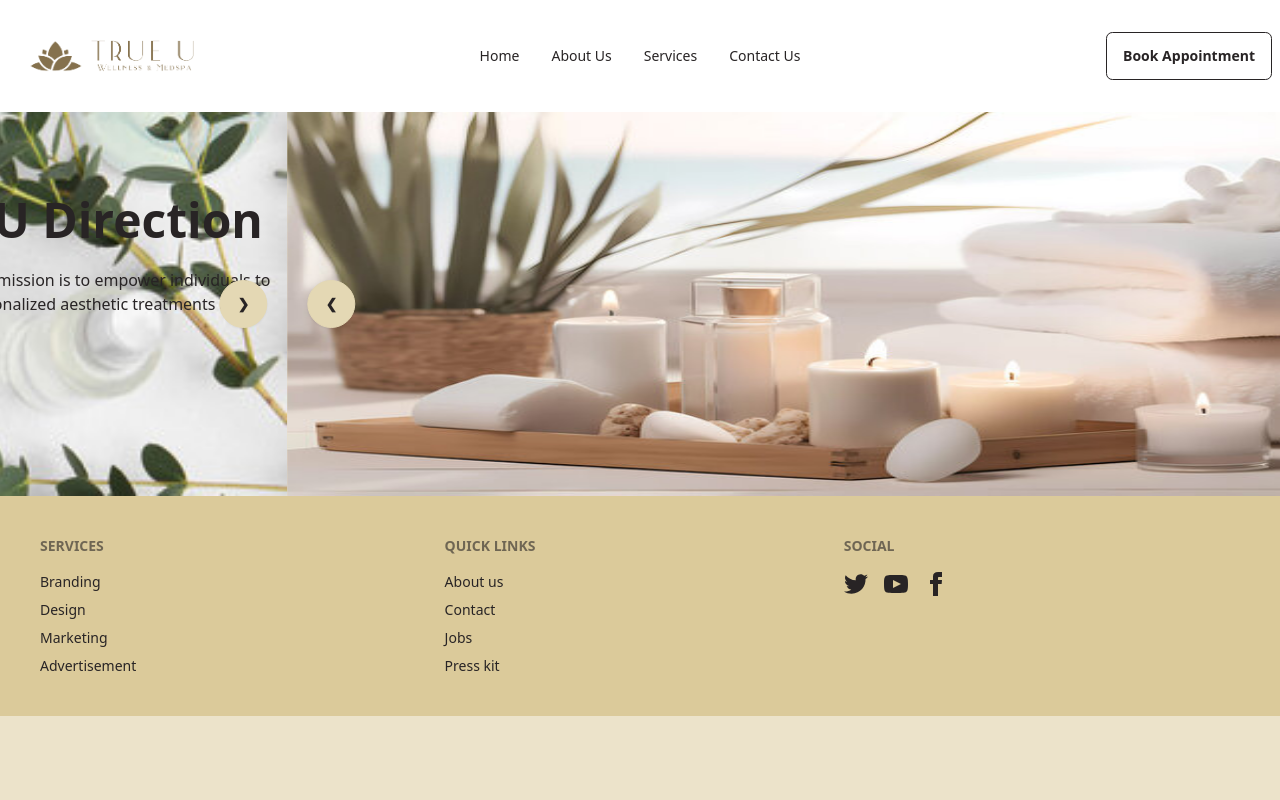
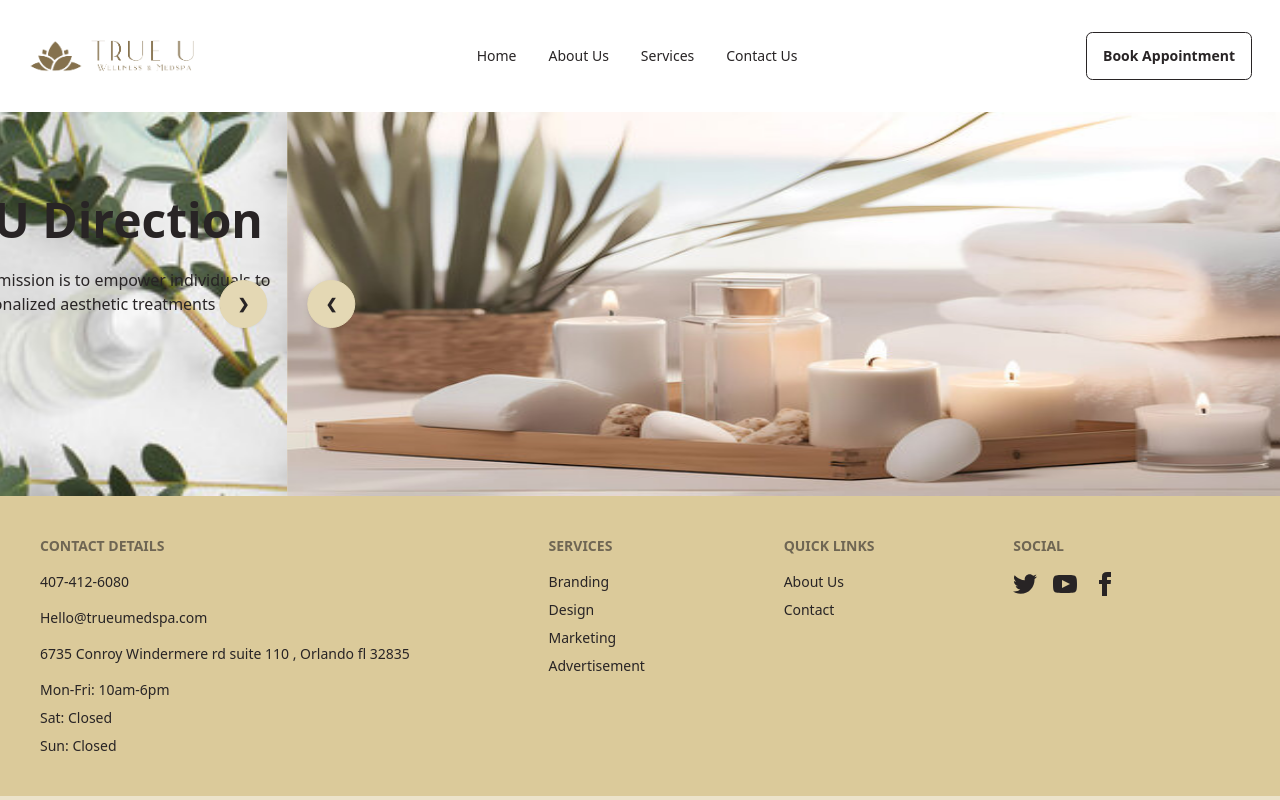
Before and after one commit to finnickyfinn/fuzzy-engine, a React (Create React App) app in the folder my-app/: page / in a window 1280 px wide. Built offline with nearby package versions, Linux system fonts and the light colour scheme.

Commit message:
Updated Footer from boilerplate code, next is services rehash

```diff
--- a/my-app/src/Components/Footer.js
+++ b/my-app/src/Components/Footer.js
@@ -1,8 +1,20 @@
 import React from 'react'
+import { Link } from "react-router-dom"
+
 
 function Footer(){
     return(
         <footer className="footer  p-10 bg-base-300 text-base-content">
+            <nav>
+                <h8 className='footer-title'>Contact Details</h8>
+                <a href="tel:+14074126080" className='hover:text-white pb-2'>407-412-6080</a>
+                <a href="mailto:Hello@trueumedspa.com" className='hover:text-white pb-2 '>Hello@trueumedspa.com</a>
+                <a href='https://www.google.com/maps/place/6735+Conroy+Windermere+Rd+STE+110,+Orlando,+FL+32835/@28.4938015,-81.475458,18z/data=!4m6!3m5!1s0x88e77f2a4860b975:0xc1d0e180b09fb267!8m2!3d28.4941884!4d-81.4744787!16s%2Fg%2F11gg6ctcfg?entry=ttu'  className='hover:text-white pb-2'>6735 Conroy Windermere rd suite 110 , Orlando fl 32835</a>
+                <a className='hover:text-white'>Mon-Fri: 10am-6pm</a>
+                <a className='hover:text-white'>Sat: Closed</a>
+                <a className='hover:text-white'>Sun: Closed</a>
+
+            </nav>
             <nav>
                 <h6 className="footer-title">Services</h6>
                 <a className="link link-hover">Branding</a>
@@ -12,10 +24,8 @@ function Footer(){
             </nav>
             <nav>
                 <h6 className="footer-title">Quick Links</h6>
-                <a className="link link-hover">About us</a>
-                <a className="link link-hover">Contact</a>
-                <a className="link link-hover">Jobs</a>
-                <a className="link link-hover">Press kit</a>
+                <Link className='hover:text-white' to ='/About'>About Us</Link>
+                <Link className='hover:text-white' to='/Contact'>Contact</Link>
             </nav>
             <nav>
                 <h6 className="footer-title">Social</h6>
--- a/my-app/src/Components/Header.js
+++ b/my-app/src/Components/Header.js
@@ -31,7 +31,7 @@ function Header() {
         <li><a>Contact Us</a></li>
       </ul>
     </div>
-    <div className="navbar-end">
+    <div className="navbar-end pr-5">
     <button className="btn btn-outline">Book Appointment</button>
     </div>
   </div>
```
